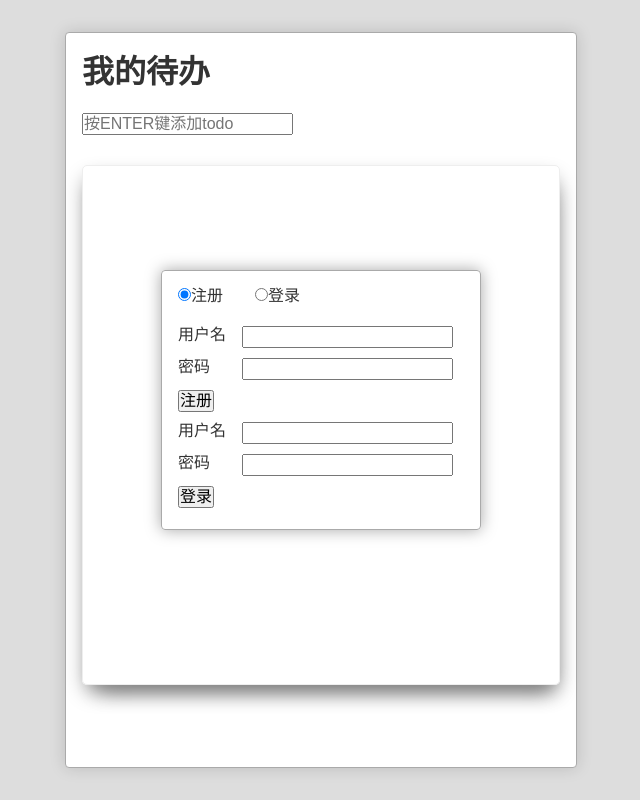
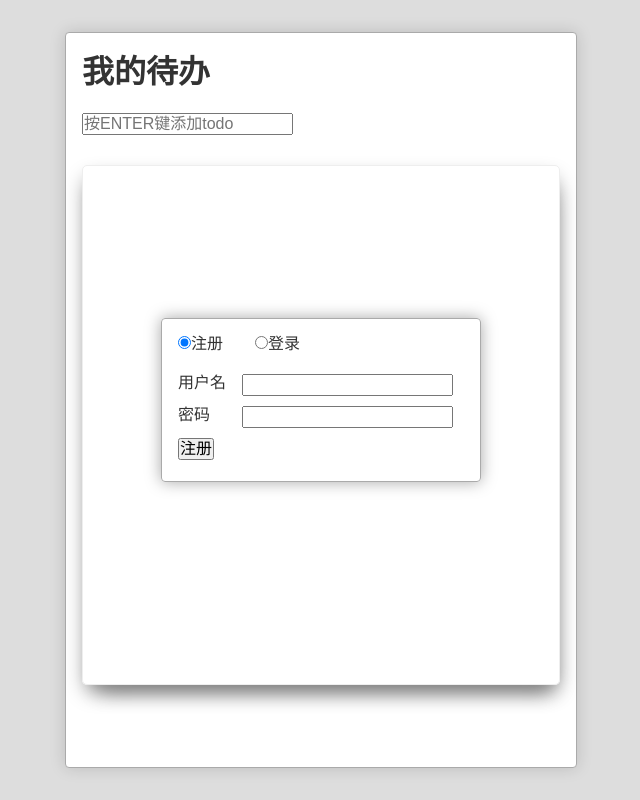
Before and after one commit to xuwanwanTT/todo-list, a React (Create React App) app: page / in a window 1280 px wide. Shown: the whole page, without its empty margins (319-959 px from the left). Built offline with nearby package versions, Linux system fonts and the light colour scheme.

Commit message:
切换登录/注册表单

```diff
--- a/src/UserDialog.css
+++ b/src/UserDialog.css
@@ -19,10 +19,12 @@
 
 .UserDialog > nav:first-child {
   padding: 1em;
+  margin-left: -2em;
 }
 
-.UserDialog > nav:first-child input[type=radio]:not(:first-child) {
+.UserDialog > nav:first-child label {
   margin-left: 2em;
+  cursor: pointer;
 }
 
 .UserDialog > .panes {
--- a/src/UserDialog.js
+++ b/src/UserDialog.js
@@ -16,14 +16,7 @@
   }
 
   render(){
-    return (
-      <div className="UserDialog-Wrapper">
-        <div className="UserDialog">
-          <nav onChange={this.switch.bind(this)}>
-            <input type="radio" value="signUp" checked={this.state.selected === 'signUp'} />注册
-            <input type="radio" value="signIn" checked={this.state.selected === 'signIn'} />登录
-          </nav>
-          <div className="panes">
+    let signUpForm = (
       <form className="signUp"> {/*注册*/}
         <div className="row">
           <label>用户名</label>
@@ -37,7 +30,10 @@
           <button type="submit">注册</button>
         </div>
       </form>
-            <form className="signUp"> {/*登录*/}
+    )
+
+    let signInForm = (
+      <form className="signIn"> {/*登录*/}
         <div className="row">
           <label>用户名</label>
           <input type="text" />
@@ -50,6 +46,17 @@
           <button type="submit">登录</button>
         </div>
       </form>
+    )
+    return (
+      <div className="UserDialog-Wrapper">
+        <div className="UserDialog">
+          <nav onChange={this.switch.bind(this)}>
+            <label><input type="radio" value="signUp" checked={this.state.selected === 'signUp'} />注册</label>
+            <label><input type="radio" value="signIn" checked={this.state.selected === 'signIn'} />登录</label>
+          </nav>
+          <div className="panes">
+            {this.state.selected === 'signUp' ? signUpForm : null}
+            {this.state.selected === 'signIn' ? signInForm : null}
           </div>
         </div>
       </div>
```
Lines whose indentation alone changed are shown as unchanged.
